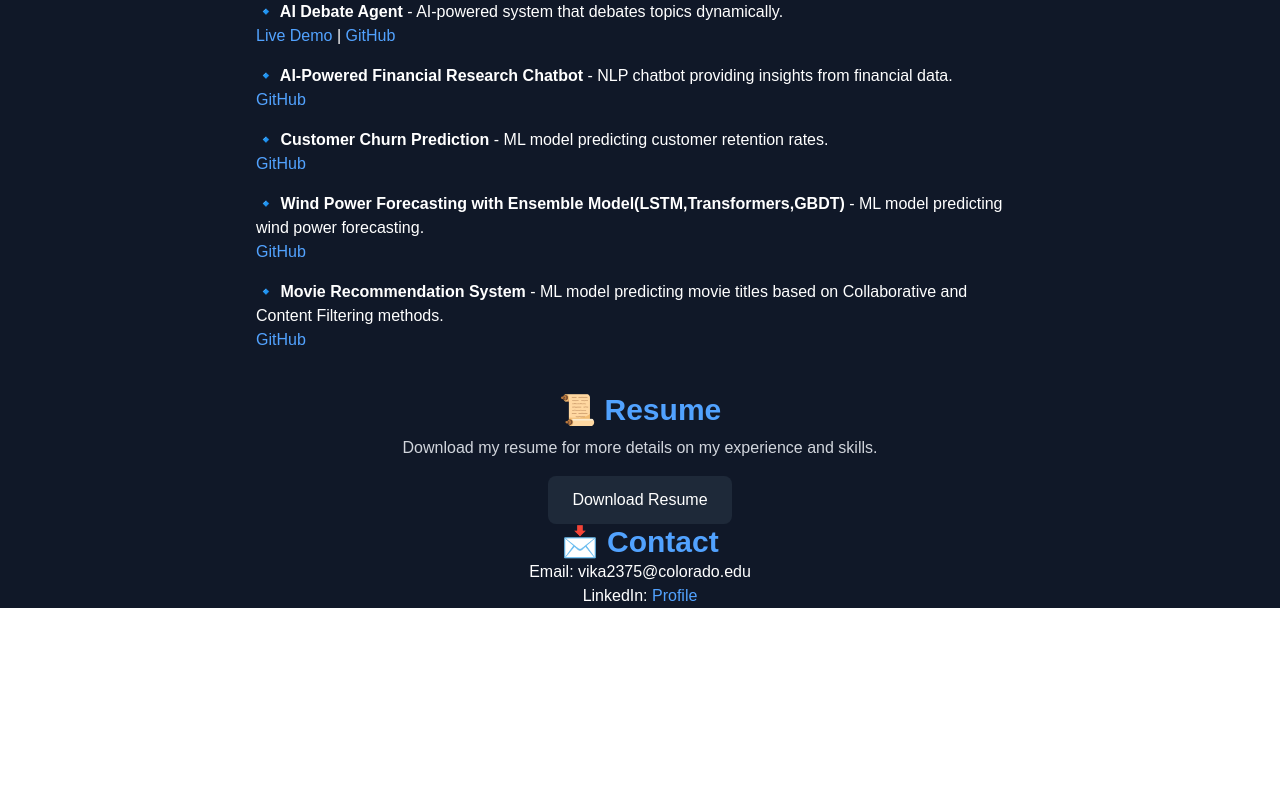
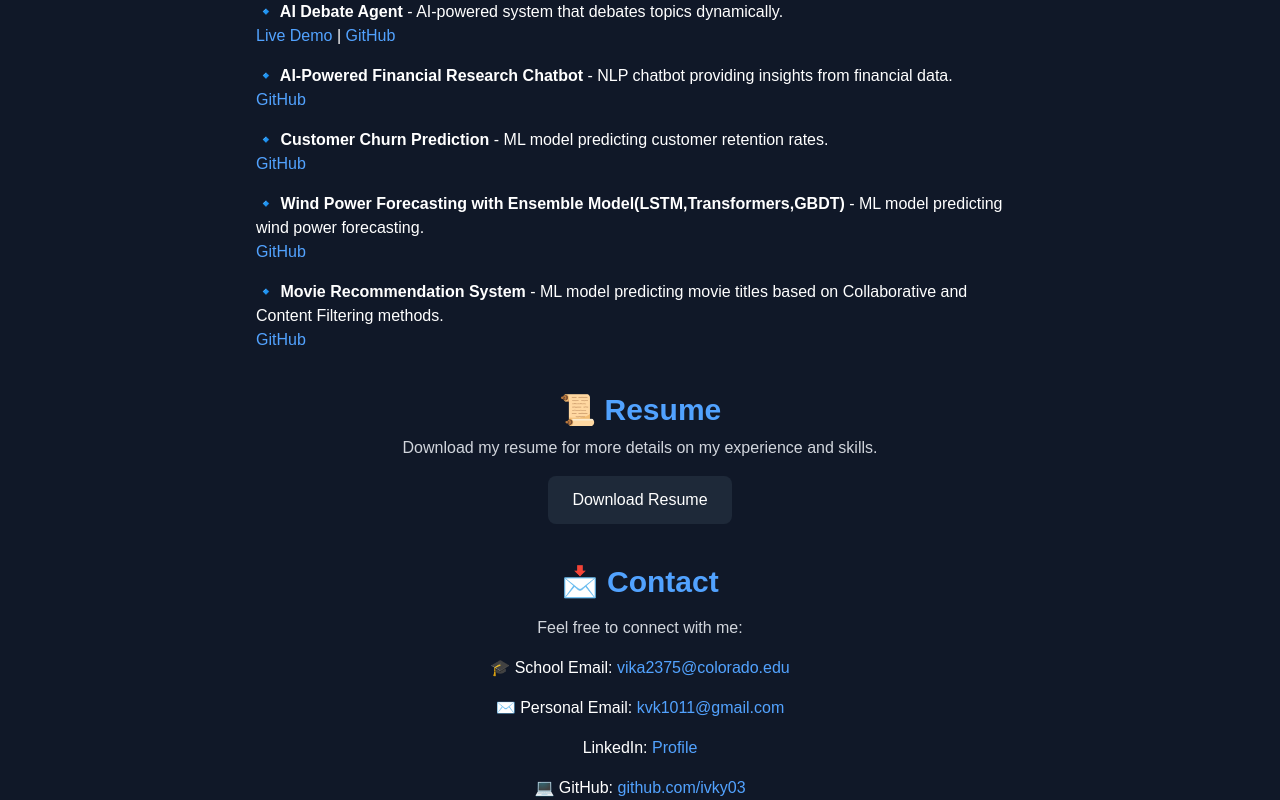
Before and after one commit to ivky03/AI-Portfolio, a Next.js app: page / in a window 1280 px wide. Shown: the part 1572-2372 px from the top of the page. Before the commit the page ends 2180 px from the top, so only its background shows below. Built offline with nearby package versions, Linux system fonts and the light colour scheme.

Commit message:
Added github and modified contact spacing

```diff
--- a/src/app/page.tsx
+++ b/src/app/page.tsx
@@ -263,7 +263,7 @@ export default function Home() {
         <div className="border-l-4 border-blue-400 pl-4 mt-4 text-left animate-fade-in">
           <p>
             <strong>AI/ML Engineer</strong> - Alliant National Title Insurance
-            Co. (Sep 2024 – Present)
+            Co. (Capstone project) (Sep 2024 – Present)
           </p>
           <p className="text-gray-400">
             Developed an Azure-based AI-driven NER system for legal document
@@ -284,7 +284,7 @@ export default function Home() {
           </p>
           <p className="text-gray-400">
             Developed a Selenium based solution to automate data entry and cost
-            savings upto $1000/week
+            savings upto $1000/week.
           </p>
           <br />
           <p>
@@ -384,10 +384,31 @@ export default function Home() {
           </a>
         </div>
         {/* Contact Section */}
-        <div className="text-center">
+        <div className="text-center mt-10">
           <h2 className="text-3xl font-semibold text-blue-400">📩 Contact</h2>
-          <p>Email: vika2375@colorado.edu</p>
-          <p>
+          <p className="mt-4 text-gray-300">Feel free to connect with me:</p>
+          {/* ✅ Added description */}
+          {/* School Email */}
+          <p className="mt-4">
+            🎓 School Email:{" "}
+            <a
+              href="mailto:vika2375@colorado.edu"
+              className="text-blue-400 hover:underline"
+            >
+              vika2375@colorado.edu
+            </a>
+          </p>
+          {/* Personal Email */}
+          <p className="mt-4">
+            ✉️ Personal Email:{" "}
+            <a
+              href="mailto:kvk1011@gmail.com"
+              className="text-blue-400 hover:underline"
+            >
+              kvk1011@gmail.com
+            </a>
+          </p>
+          <p className="mt-4">
             LinkedIn:{" "}
             <a
               href="https://www.linkedin.com/in/k-vignesh-kumar"
@@ -396,6 +417,16 @@ export default function Home() {
               Profile
             </a>
           </p>
+          {/* GitHub (Newly Added) */}
+          <p className="mt-4">
+            💻 GitHub:{" "}
+            <a
+              href="https://github.com/ivky03"
+              className="text-blue-400 hover:underline"
+            >
+              github.com/ivky03
+            </a>
+          </p>
         </div>
       </div>
     </main>
```
